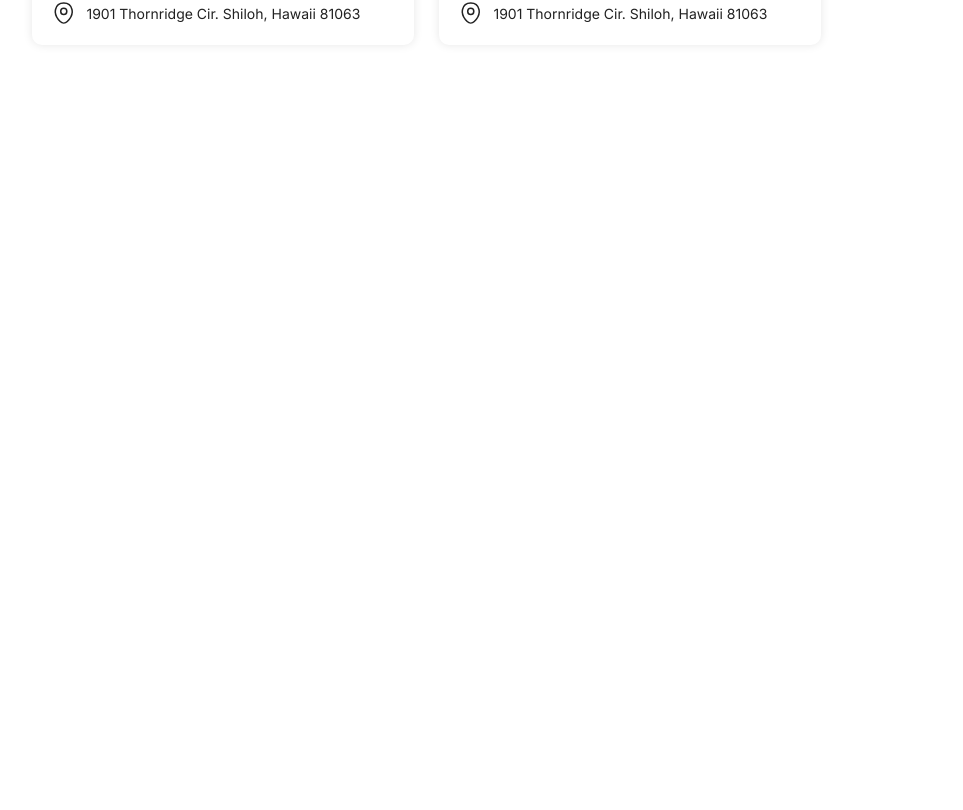
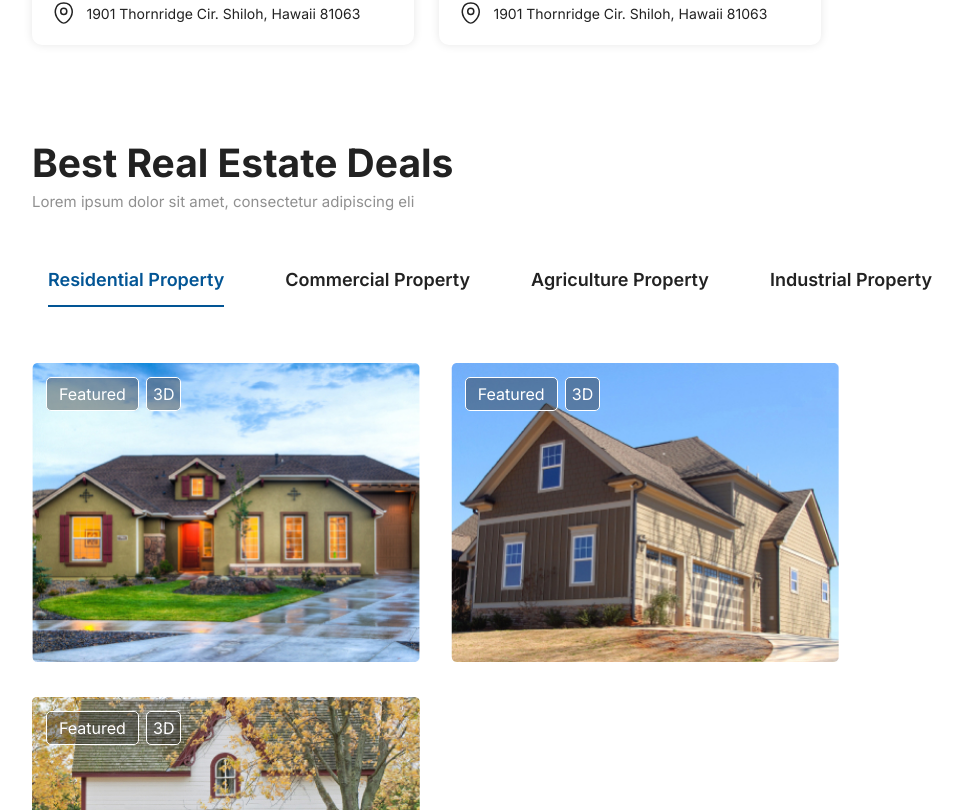
Before and after one commit to Mohammad-Alkreima/Task_4_Adv, a React (Vite) app: page / in a window 1280 px wide. Shown: the part 3290-4100 px from the top of the page, without its empty margins (38-1001 px from the left). Before the commit the page ends 3429 px from the top, so only its background shows below. Built offline with nearby package versions, Linux system fonts and the light colour scheme.

Commit message:
add best real estate deals section

```diff
--- /dev/null
+++ b/src/Data/CardRealEstateData.tsx
@@ -0,0 +1,53 @@
+
+const CardRealEstateData = [
+    {
+        type: "Residential Property",
+        img: "/Task_4_Adv/assets/img/Image 01.jpg",
+        text: "Featured",
+        span: "3D"
+    },
+    {
+        type: "Residential Property",
+        img: "/Task_4_Adv/assets/img/Image 02.jpg",
+        text: "Featured",
+        span: "3D"
+    },
+    {
+        type: "Residential Property",
+        img: "/Task_4_Adv/assets/img/Image 03.jpg",
+        text: "Featured",
+        span: "3D"
+    },
+    {
+        type: "Commercial Property",
+        img: "/Task_4_Adv/assets/img/Image 03.jpg",
+        text: "Featured",
+        span: "3D"
+    },
+    {
+        type: "Commercial Property",
+        img: "/Task_4_Adv/assets/img/Image 01.jpg",
+        text: "Featured",
+        span: "3D"
+    },
+    {
+        type: "Agriculture Property",
+        img: "/Task_4_Adv/assets/img/Image 03.jpg",
+        text: "Featured",
+        span: "3D"
+    },
+    {
+        type: "Industrial Property",
+        img: "/Task_4_Adv/assets/img/Image 03.jpg",
+        text: "Featured",
+        span: "3D"
+    },
+    {
+        type: "Industrial Property",
+        img: "/Task_4_Adv/assets/img/Image 01.jpg",
+        text: "Featured",
+        span: "3D"
+    },
+]
+
+export default CardRealEstateData
--- /dev/null
+++ b/src/components/BestRealEstateDeals/BestRealEstateDeals.css
@@ -0,0 +1,48 @@
+.bestRealEstateDealsSection {
+    .filter {
+        max-width: 897px;
+        margin-bottom: 56px;
+        display: flex;
+        gap: 45px;
+        .filterText {
+            margin-left: 16px;
+            font-size: 18px;
+            font-weight: 600;
+            color: var(--color-text);
+            white-space: nowrap;
+            cursor: pointer;
+            &.active {
+                padding-bottom: 15px;
+                border-bottom: 2px solid var(--main-color);
+                color: var(--main-color);
+            }
+        }
+    }
+    .cardsGallery {
+        display: flex;
+        flex-wrap: wrap;
+        /* justify-content: space-between; */
+        gap: 31px;
+    }
+}
+
+@media screen and (max-width: 992px) {
+    .bestRealEstateDealsSection {
+        .filter {
+            max-width: 100%;
+            justify-content: space-between;
+            flex-wrap: nowrap;
+            gap: 10px;
+            overflow-x: auto;
+        }
+        .filter::-webkit-scrollbar {
+            border-radius: 10px;
+        }
+        .filter::-webkit-scrollbar-thumb:hover {
+            cursor: grab;
+        }
+        .cardsGallery {
+            flex-direction: column;
+        }
+    }
+}
--- /dev/null
+++ b/src/components/BestRealEstateDeals/BestRealEstateDeals.tsx
@@ -0,0 +1,46 @@
+import { useState } from "react";
+import TitleSection from "../TitleSection/TitleSection"
+import "./BestRealEstateDeals.css"
+import CardRealEstateData from "../../Data/CardRealEstateData";
+import CardRealEstate from "../CardRealEstate/CardRealEstate";
+
+interface RealProps {
+    filters: Array<string>
+}
+
+const BestRealEstateDeals = ({filters} : RealProps) => {
+    const [selectedType, setSelectedType] = useState<string>("Residential Property");
+    const [active, setActive] = useState<string>("Residential Property")
+    return (
+        <section className="bestRealEstateDealsSection marginBottom paddingLeftRight">
+            <TitleSection title="Best Real Estate Deals"
+                            desc="Lorem ipsum dolor sit amet, consectetur adipiscing eli"
+            />
+            <div className="filter">
+                {filters?.map((filter, index) => {
+                    return(
+                        <p key={index} className={active == `${filter}` ? "filterText active" : "filterText"} onClick={() => {
+                            setSelectedType(`${filter}`)
+                            setActive(`${filter}`)
+                        }}>
+                        {filter}
+                        </p>
+                    )
+                })}
+            </div>
+            <div className="cardsGallery">
+                {CardRealEstateData?.filter((data) => selectedType === "" || data.type === selectedType)?.map((card, index) => {
+                    return(
+                        <CardRealEstate key={index}
+                                    img={card.img}
+                                    text={card.text}
+                                    span={card.span}
+                        />
+                    )
+                })}
+            </div>
+        </section>
+    )
+}
+
+export default BestRealEstateDeals
--- /dev/null
+++ b/src/components/CardRealEstate/CardRealEstate.css
@@ -0,0 +1,25 @@
+.cardReal {
+    max-width: 387.8px;
+    position: relative;
+    img {
+        max-width: 100%;
+    }
+    p, span {
+        width: fit-content;
+        color: var(--color-white);
+        background-color: var(--background-button);
+        border: 1px solid var(--color-white);
+        border-radius: 5px;
+        position: absolute;
+        top: 14px;
+    }
+    p {
+        padding: 6px 12px;
+        left: 14px;
+    }
+    span {
+        display: block;
+        padding: 6px;
+        left: 114px;
+    }
+}
--- /dev/null
+++ b/src/components/CardRealEstate/CardRealEstate.tsx
@@ -0,0 +1,19 @@
+import "./CardRealEstate.css"
+
+interface CardRealProps {
+    img: string;
+    text: string;
+    span: string
+}
+
+const CardRealEstate = ({img, text, span} : CardRealProps) => {
+    return (
+        <div className="cardReal">
+            <img src={img} alt="" />
+            <p>{text}</p>
+            <span>{span}</span>
+        </div>
+    )
+}
+
+export default CardRealEstate
--- a/src/components/CardTrend/CardTrend.css
+++ b/src/components/CardTrend/CardTrend.css
@@ -32,7 +32,6 @@
 
 @media screen and (max-width: 992px) {
     .cardTrend {
-        margin: auto;
         padding: 16px;
         border-radius: 6px;
         h2 {
--- a/src/components/Main/Main.tsx
+++ b/src/components/Main/Main.tsx
@@ -1,6 +1,7 @@
 import HowItWork from '../HowItWork/HowItWork'
 import FindDreamHomeSection from '../FindDreamHomeSection/FindDreamHomeSection'
 import MostTrending from '../MostTrending/MostTrending'
+import BestRealEstateDeals from '../BestRealEstateDeals/BestRealEstateDeals'
 
 const Main = () => {
     return (
@@ -8,6 +9,8 @@ const Main = () => {
             <HowItWork/>
             <FindDreamHomeSection/>
             <MostTrending/>
+            <BestRealEstateDeals filters={["Residential Property", "Commercial Property", "Agriculture Property", "Industrial Property"]}
+            />
         </main>
     )
 }
```
